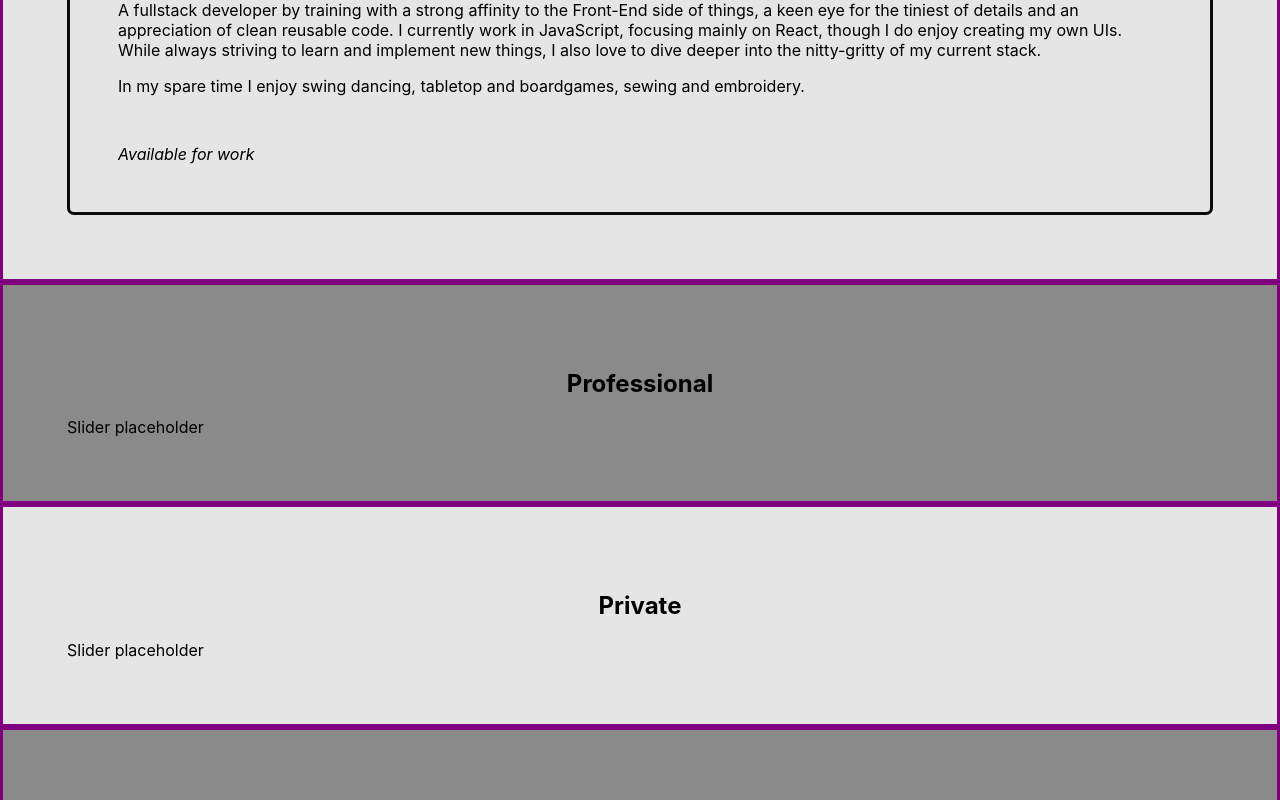
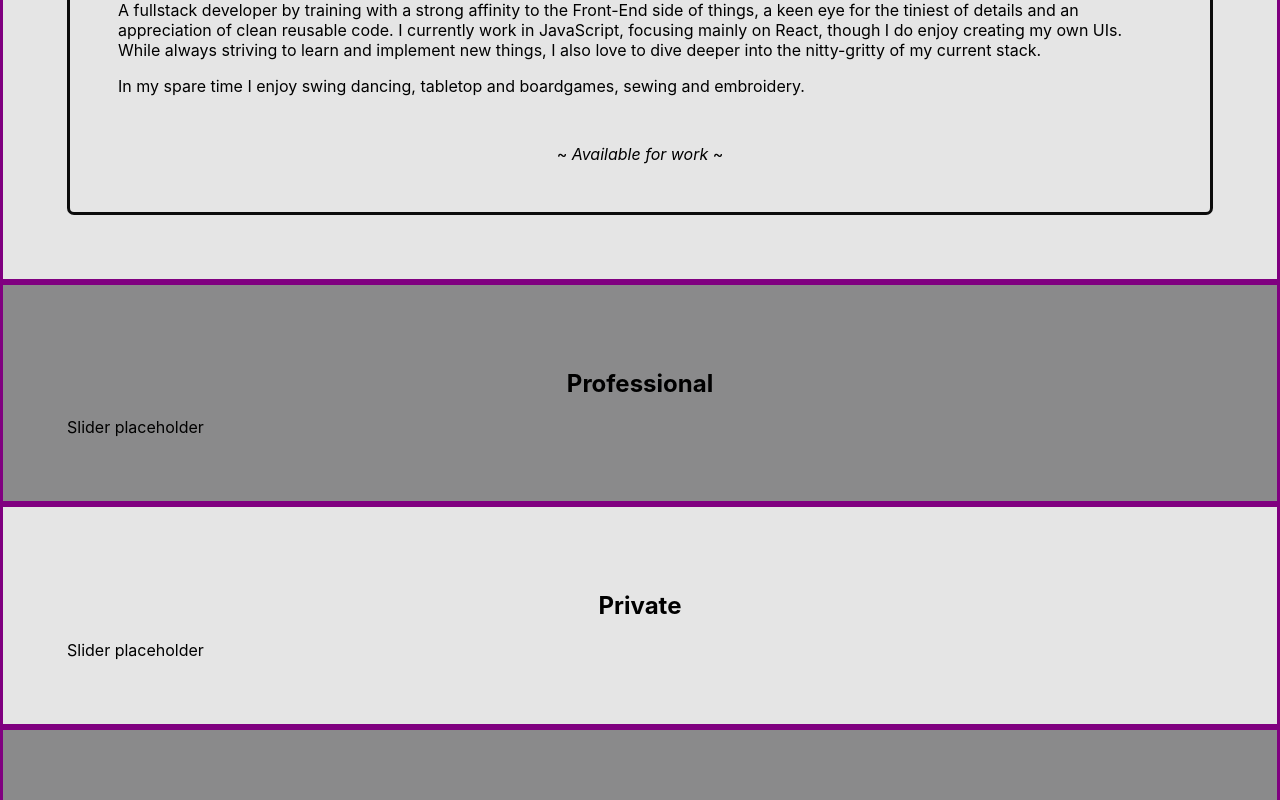
Before and after one commit to MichalFrontEnd/newport, a React (Create React App) app: page / in a window 1280 px wide. Shown: the part 1266-2066 px from the top of the page. Built offline with nearby package versions, Linux system fonts and the light colour scheme.

Commit message:
Reverts to new styles

```diff
--- a/src/components/organisms/info-card/info-card.scss
+++ b/src/components/organisms/info-card/info-card.scss
@@ -61,11 +61,15 @@
 
     p {
       text-wrap: balance;
-      text-align: left;
 
       &:last-child {
         margin-block-start: 3rem;
       }
+
+      &:last-child::before,
+      &:last-child::after {
+        content: " ~ ";
+      }
     }
   }
 }
--- a/src/styles/globals/reset/_reset.scss
+++ b/src/styles/globals/reset/_reset.scss
@@ -57,3 +57,7 @@ ul {
 a {
   cursor: pointer;
 }
+
+.align-center {
+  text-align: center;
+}
```
